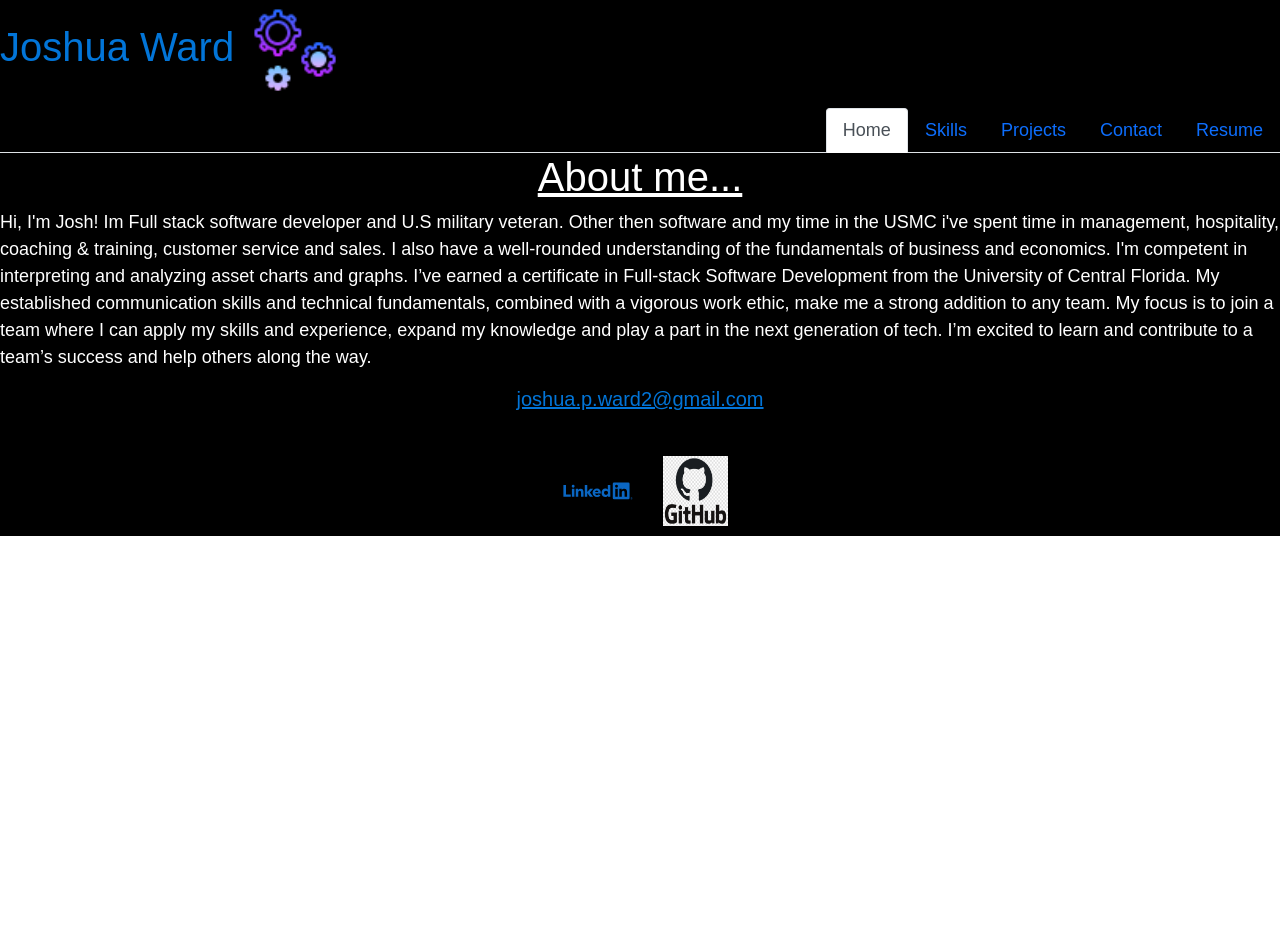
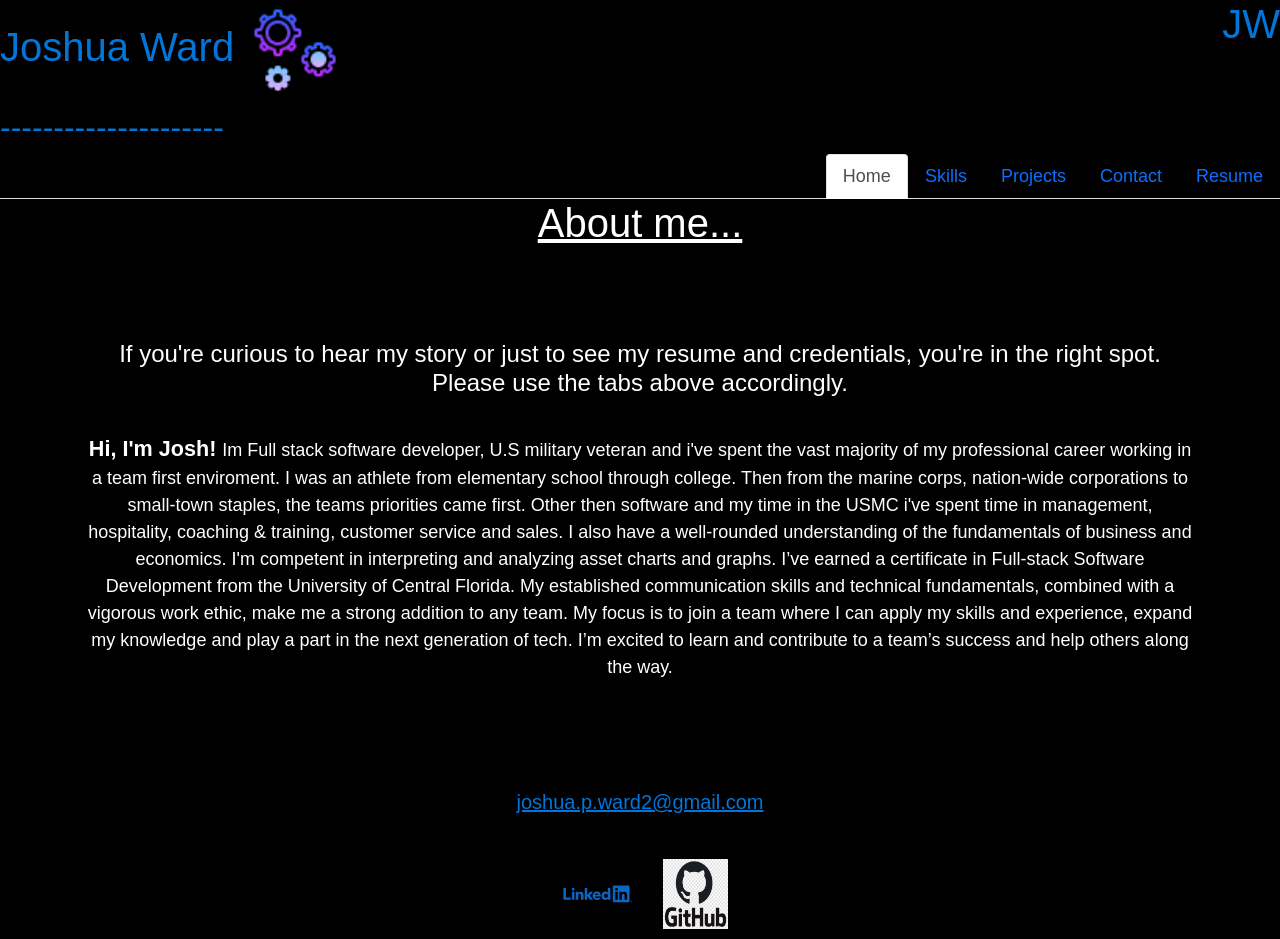
Before and after one commit to joshuapward2/My-Profile-Page, a React (Create React App) app: page / in a window 1280 px wide. Before the commit the page ends 800 px from the top, so only its background shows below. Built offline with nearby package versions, Linux system fonts and the light colour scheme.

Commit message:
changing home page

```diff
--- a/src/App.css
+++ b/src/App.css
@@ -173,3 +173,18 @@ color: #000000;
   margin: 0;
   border: 4px, blue;
 }
+
+/* Home component styling */
+
+.textIntro {
+  font-weight: bold;
+  font-size: larger;
+}
+
+.home {
+  background-color: #000000;
+  display: flex;
+  justify-content: center;
+  padding: 85px;
+
+}
--- a/src/components/Header/index.js
+++ b/src/components/Header/index.js
@@ -7,6 +7,9 @@ function Header() {
     return (
   <div className="headerDiv">
   <h1 className="headerText">Joshua Ward <img className="iconImage" src={`${process.env.PUBLIC_URL}/images/gears.png`} alt="icon"/></h1>
+  <h1 className="headerText2">JW</h1>
+
+  <h2 className="line">---------------------</h2>
 
 
   </div>
--- a/src/components/Header/style.css
+++ b/src/components/Header/style.css
@@ -6,8 +6,15 @@
     /* text-align: center; */
 
 }
-.headerText {
+.headerText, .headerText2 {
     font-family:Arial, Helvetica, sans-serif;
-    color:#0275d8
+    color:#0275d8;
+    display: inline-block;
+}
+.headerText2 {
+    float:right;
+}
 
+.line {
+    color: #0275d8;
 }
--- a/src/components/pages/Home.js
+++ b/src/components/pages/Home.js
@@ -1,29 +1,35 @@
 import React from 'react';
- import {Parallax} from 'react-parallax';
+// import { Parallax } from 'react-parallax';
 
 export default function Home() {
   return (
 
 
-     <Parallax
-       blur={{ min: -15, max: 15 }}
+    // <Parallax
+    //   blur={{ min: -15, max: 15 }}
       //  bgImage={require('../../assets/workspacebg.jpeg')}
       // bgImageAlt="the dog"
-      strength={-200}
-  >
+    //   strength={-200}
+    // >
       <section className="body">
         <h1 className="skillsHeader">About me...</h1>
         <div className="my-2">
-
+          <div class="col-sm-12">
+            <div class="card home rounded-border">
               <p className='textContent'>
-    Hi, I'm Josh! Im Full stack software developer and U.S military veteran. Other then software and my time in the USMC i've spent time in management, hospitality, coaching & training, customer service and sales. I also have a well-rounded understanding of the fundamentals of business and economics. I'm competent in interpreting and analyzing asset charts and graphs. I’ve earned a certificate in Full-stack Software Development from the University of Central Florida.
+                <h4>If you're curious to hear my story or just to see my resume and credentials, you're in the right spot. Please use the tabs above accordingly.</h4>
+                <br></br>
+                <span className='textIntro'> Hi, I'm Josh! </span> Im Full stack software developer, U.S military veteran and i've spent the vast majority of my professional career working in a team first enviroment. I was an athlete from elementary school through college. Then from the marine corps, nation-wide corporations to small-town staples, the teams priorities came first.
+                Other then software and my time in the USMC i've spent time in management, hospitality, coaching & training, customer service and sales. I also have a well-rounded understanding of the fundamentals of business and economics. I'm competent in interpreting and analyzing asset charts and graphs. I’ve earned a certificate in Full-stack Software Development from the University of Central Florida.
                 My established communication skills and technical fundamentals, combined with a vigorous work ethic, make me a strong addition to any team. My focus is to join a team where I can apply my skills and experience, expand my knowledge and play a part in the next generation of tech. I’m excited to learn and contribute to a team’s success and help others along the way.
 
               </p>
             </div>
+          </div>
+        </div>
       </section>
 
-     </Parallax>
+    // </Parallax>
 
   );
 }
```
Lines whose indentation alone changed are shown as unchanged.
